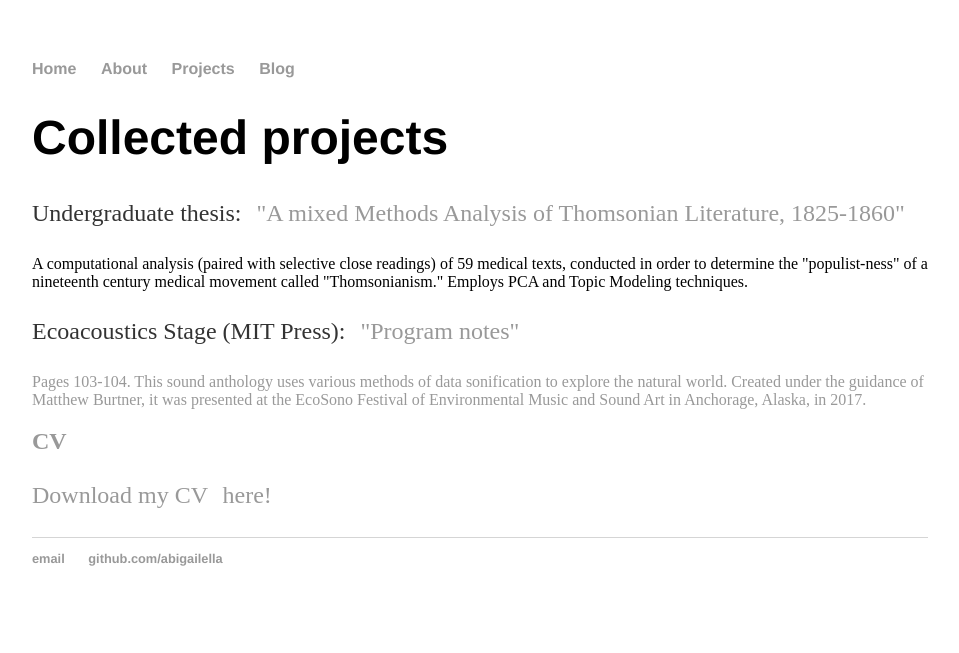
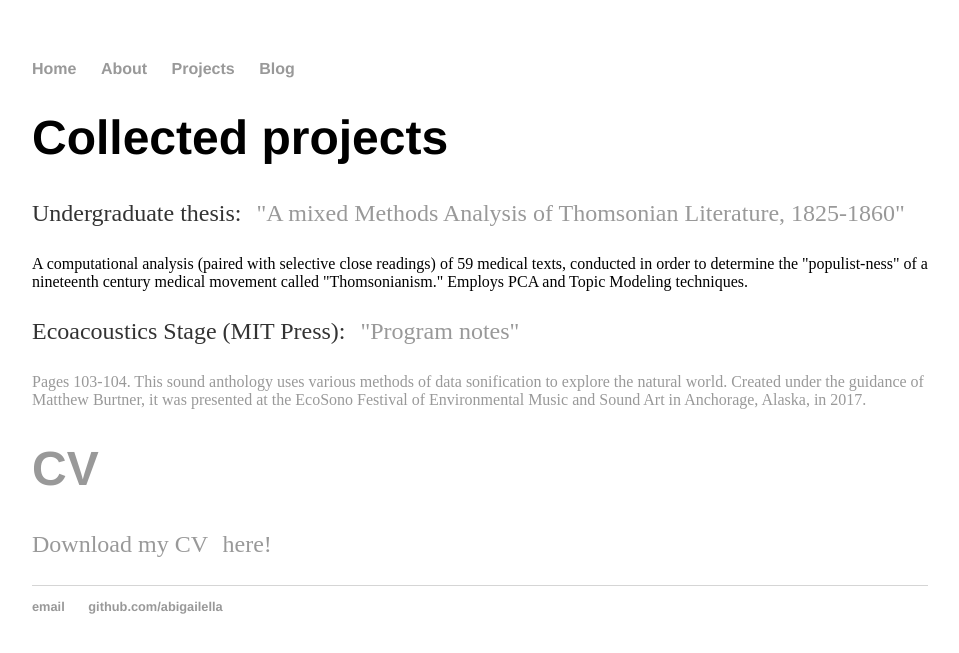
Before and after one commit to abigailella/abigailella.github.io, a Jekyll site: the page projects.html, which Jekyll copies as it is, in a window 1280 px wide. Shown: the top 653 px of the page, without its empty margins (160-1119 px from the left). Built offline with Jekyll 4.4.1, drawn with Linux system fonts in a browser that asks for light colours.

```diff
--- a/projects.html
+++ b/projects.html
@@ -29,11 +29,12 @@
 	<h1>Collected projects</h1>
 		<p>Undergraduate thesis: <a href = "thesis.pdf"style="text-decoration:none; margin:1%;">"A mixed Methods Analysis of Thomsonian Literature, 1825-1860"</a> </p>
 		<p2> A computational analysis (paired with selective close readings) of 59 medical texts, conducted in order to determine the "populist-ness" of a nineteenth century medical movement called "Thomsonianism." Employs PCA and Topic Modeling techniques.</p2>
+
 		<p> Ecoacoustics Stage (MIT Press): <a href = "https://www.mitpressjournals.org/doi/pdf/10.1162/comj_e_00452" style="text-decoration:none; margin:1%;">"Program notes"<a/></p>
 		<p2> Pages 103-104. This sound anthology uses various methods of data sonification to explore the natural world. Created under the guidance of Matthew Burtner, it was presented at the  EcoSono Festival
 of Environmental Music and Sound Art in Anchorage, Alaska, in 2017. </p2>
 
-	<h2>CV</h2>
+	<h1>CV</h1>
 		<p>Download my CV <a href="Professional_CV (14).pdf" style="text-decoration:none; margin:1%;">here!</a></p>
 
 
```
